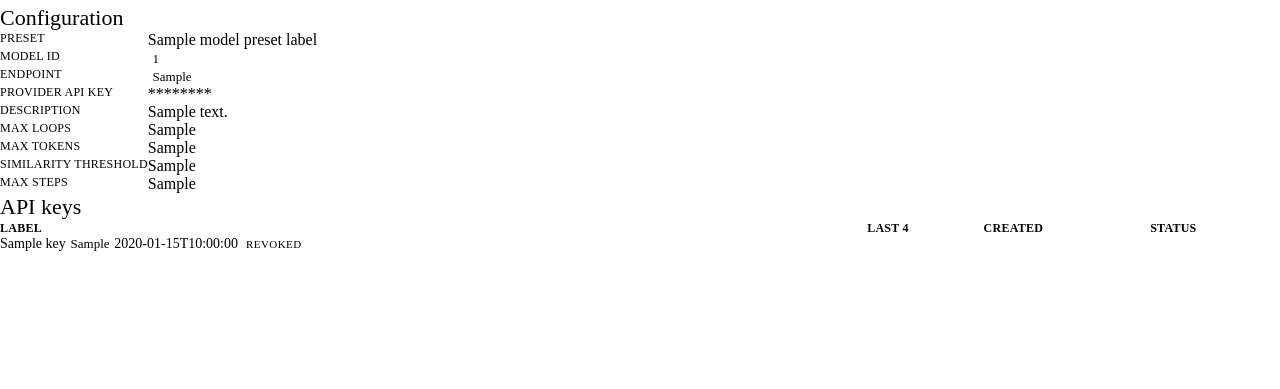
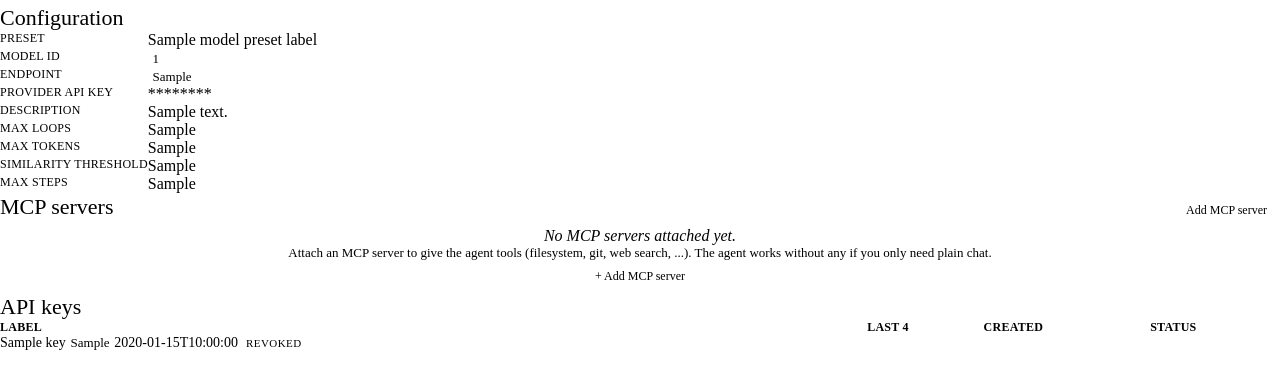
Before and after one commit to smorand/lcnc-a2a, a Python web app: template src/lcnc_a2a/templates/agents/detail.html in a window 1280 px wide. Shown: the part 157-546 px from the top of the page. Run offline with Jinja, Linux system fonts and the light colour scheme; the template is opened without the code that fills it: most values are stand-ins (such as "Sample title", 1, 10 or a date in 2020).

Commit message:
feat(ui): full-page MCP form + MCP card on agent detail
The MCP create/edit page was rendered as a bare HTMX partial; opened in a
browser tab it appeared unstyled with no header, sidebar, or CSS classes
applied. The agent detail page also had no entry point to reach the MCP
config — the user had to type /agents/<id>/mcp/new manually.

  - templates/agents/mcp_form_page.html: new wrapper extending base.html
    that includes the form partial with proper page chrome.
  - routes/mcp.py: _form_template() picks the partial when HX-Request is
    set, the wrapper otherwise. Applied to GET new, GET <id>, POST create
    and POST update plus the form-error renderer.
  - routes/agents.py: detail route now fetches MCP servers and passes
    them to the template.
  - templates/agents/detail.html: includes mcp_list.html so the MCP card
    is rendered between A2A endpoint and Configuration.
  - templates/agents/partials/mcp_list.html: empty state now renders a
    short hint and a primary "+ Add MCP server" CTA so a freshly created
    agent has an obvious path to attach tools.
  - templates/agents/new.html: subtitle clarifies that MCP servers are
    attached on the next page (the create form cannot embed them
    inline because agent_mcp_servers requires the agent_id FK).
  - app.css: text-transform: none !important on the tooltip ::after so
    it never inherits the uppercase from .kv-list dt; cleaned up a
    stray duplicate white-space declaration.

```diff
--- a/src/lcnc_a2a/static/css/app.css
+++ b/src/lcnc_a2a/static/css/app.css
@@ -514,10 +514,9 @@ tr.run-trace-row td { background: var(--color-bg); padding: 0; }
   font-style: normal;
   font-weight: 400;
   letter-spacing: normal;
-  text-transform: none;
+  text-transform: none !important;
   white-space: pre-line;
   line-height: 1.4;
-  white-space: pre-line;
   box-shadow: var(--shadow-md);
   pointer-events: none;
 }
--- a/src/lcnc_a2a/templates/agents/detail.html
+++ b/src/lcnc_a2a/templates/agents/detail.html
@@ -93,6 +93,10 @@
     </dl>
   </div>
 
+  {% with servers=mcp_servers %}
+    {% include "agents/partials/mcp_list.html" %}
+  {% endwith %}
+
   <div class="card">
     <div class="card__header"><h2 class="card__title">API keys</h2></div>
     {% if keys %}
--- a/src/lcnc_a2a/templates/agents/new.html
+++ b/src/lcnc_a2a/templates/agents/new.html
@@ -8,7 +8,11 @@
   <header class="app-page-header">
     <div class="app-page-title">
       <h1>Create agent</h1>
-      <p class="app-page-title__subtitle">Configure model, prompts and guardrails. The agent is created in <code>stopped</code> state.</p>
+      <p class="app-page-title__subtitle">
+        Configure model, prompts and guardrails. The agent is created in
+        <code>stopped</code> state. MCP servers (tools) are attached on the
+        next page once the agent exists.
+      </p>
     </div>
     <div class="app-page-actions">
       <a class="btn btn--ghost" href="/agents">Cancel</a>
--- a/src/lcnc_a2a/templates/agents/partials/mcp_list.html
+++ b/src/lcnc_a2a/templates/agents/partials/mcp_list.html
@@ -24,6 +24,14 @@
       </tbody>
     </table>
   {% else %}
-    <p class="app-page-title__subtitle"><em>No MCP servers attached.</em></p>
+    <div class="empty-state">
+      <p><em>No MCP servers attached yet.</em></p>
+      <p class="form-row__hint">
+        Attach an MCP server to give the agent tools (filesystem, git, web
+        search, ...). The agent works without any if you only need plain
+        chat.
+      </p>
+      <a class="btn btn--primary btn--sm" href="/agents/{{ agent.id }}/mcp/new">+ Add MCP server</a>
+    </div>
   {% endif %}
 </section>
```
Also changed, not shown: src/lcnc_a2a/routes/agents.py (+9 -0 lines), src/lcnc_a2a/routes/mcp.py (+11 -4 lines), src/lcnc_a2a/templates/agents/mcp_form_page.html (added, +17 -0 lines).
